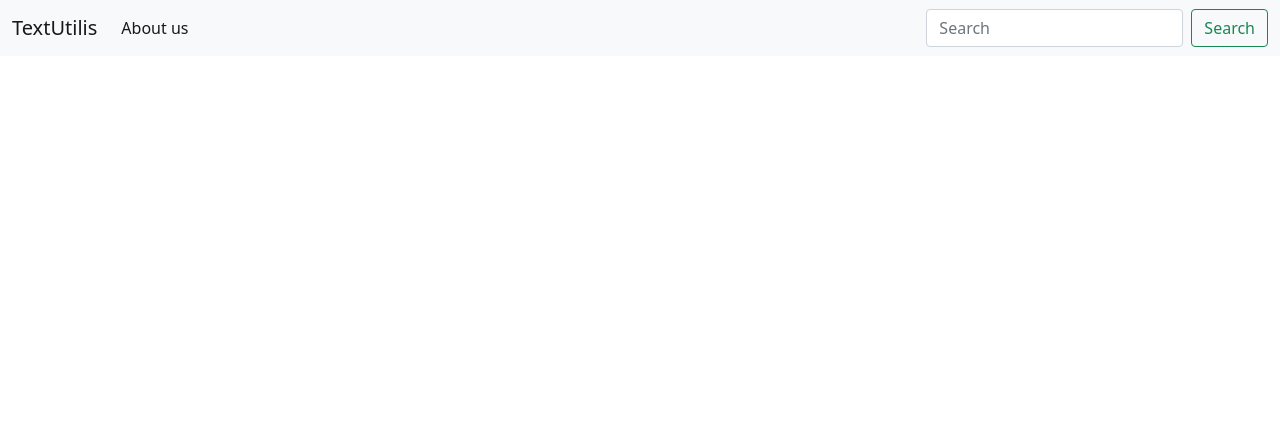
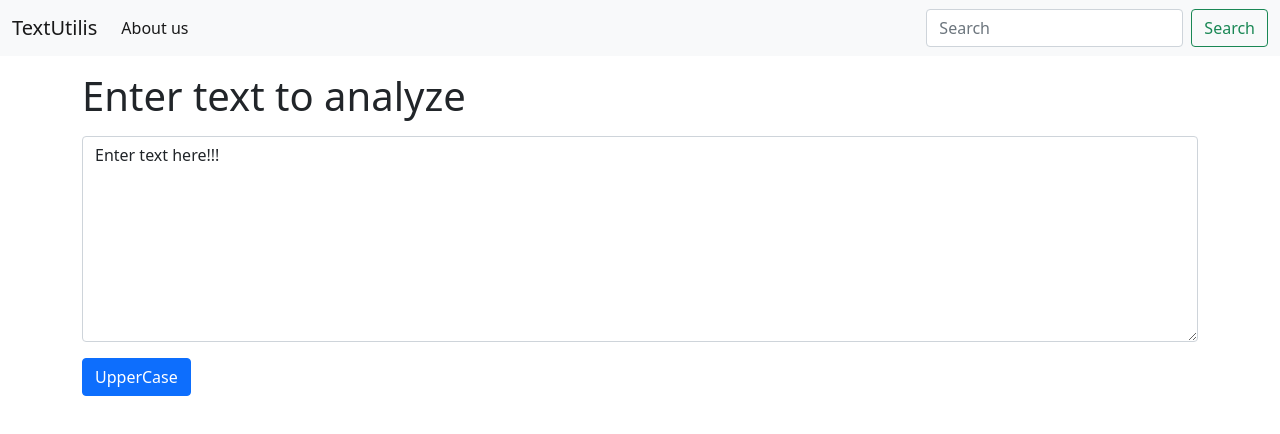
Before and after one commit to waleed677/TextUtilis-React-App, a React (Create React App) app: page / in a window 1280 px wide. Shown: the top 434 px of the page. Built offline with nearby package versions, Linux system fonts and the light colour scheme.

Commit message:
Convert Text to UpperCase

```diff
--- a/src/App.js
+++ b/src/App.js
@@ -1,11 +1,15 @@
 import logo from "./logo.svg";
 import "./App.css";
 import Navbar from "./components/Navbar";
+import TextForm from "./components/TextForm";
 
 function App() {
   return (
     <>
       <Navbar title="TextUtilis" aboutText="About us" />
+      <div className="container my-3">
+        <TextForm heading="Enter text to analyze" />
+      </div>
     </>
   );
 }
--- /dev/null
+++ b/src/components/TextForm.js
@@ -0,0 +1,33 @@
+import React, { useState } from "react";
+
+export default function TextForm(props) {
+  const [text, setText] = useState("Enter text here!!!");
+
+  const handleChange = (event) => {
+    setText(event.target.value);
+  };
+
+  const handleUpClick = () => {
+    setText(text.toUpperCase());
+  };
+
+  return (
+    <>
+      <div className="mb-3">
+        <label className="form-label">
+          <h1>{props.heading}</h1>
+        </label>
+        <textarea
+          className="form-control"
+          id="textBox"
+          rows="8"
+          value={text}
+          onChange={handleChange}
+        ></textarea>
+        <button className="btn btn-primary mt-3" onClick={handleUpClick}>
+          UpperCase
+        </button>
+      </div>
+    </>
+  );
+}
```
